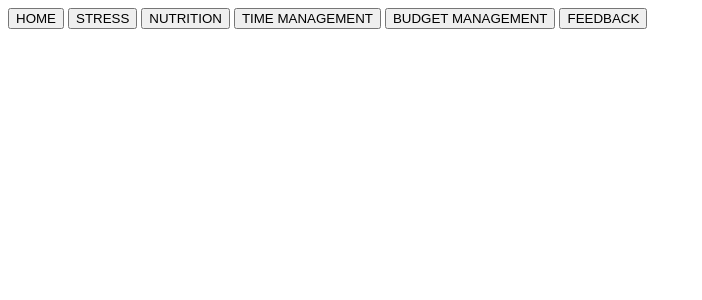
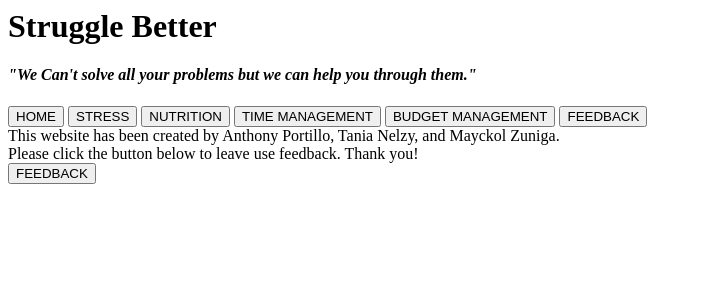
Before and after one commit to GooseEX/Struggle-Better, a Python web app: template Templates/main.html in a window 1280 px wide. Shown: the top 300 px of the page, without its empty margins (0-702 px from the left). Run offline with Jinja, Linux system fonts and the light colour scheme; the template is opened without the code that fills it, so the values that code supplies are empty.

Commit message:
Layout for main.html

```diff
--- a/Templates/main.html
+++ b/Templates/main.html
@@ -4,6 +4,8 @@
 </head>
 
 <body>
+<h1>Struggle Better</h1>
+<h4><i>"We Can't solve all your problems but we can help you through them."</i></h4>
 <div class="navbar">
         <a href = "main.html"><button class="navbtn">HOME</button></a>
         <a href = "stress.html"><button class="navbtn">STRESS</button></a>
@@ -13,4 +15,10 @@
         <a href = "feedback.html"><button class="navbtn">FEEDBACK</button></a>
 </div>
 </body>
+<footer>This website has been created by  Anthony Portillo, Tania Nelzy, and Mayckol Zuniga.
+  <br>
+  Please click the button below to leave use feedback. Thank you!
+  <br>
+  <a href = "feedback.html"><button class="navbtn">FEEDBACK</button></a>
+</footer>
 </html>
```
